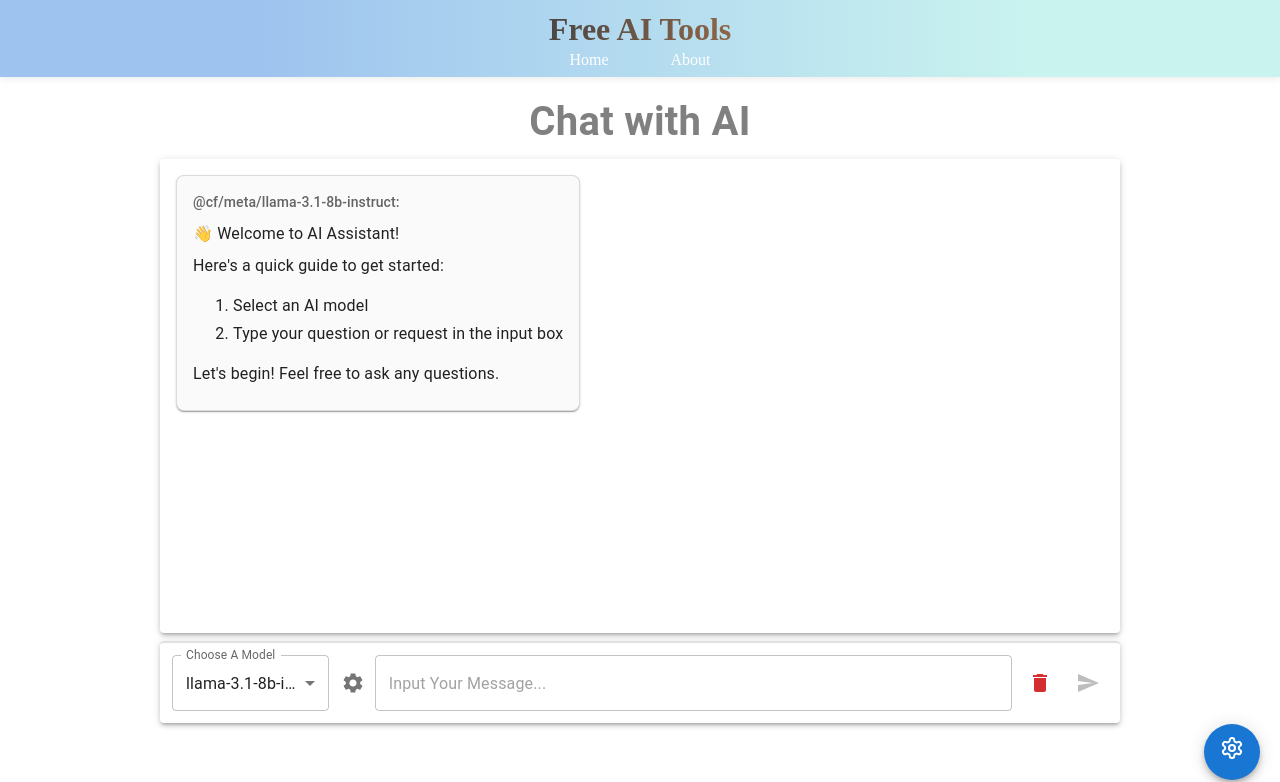
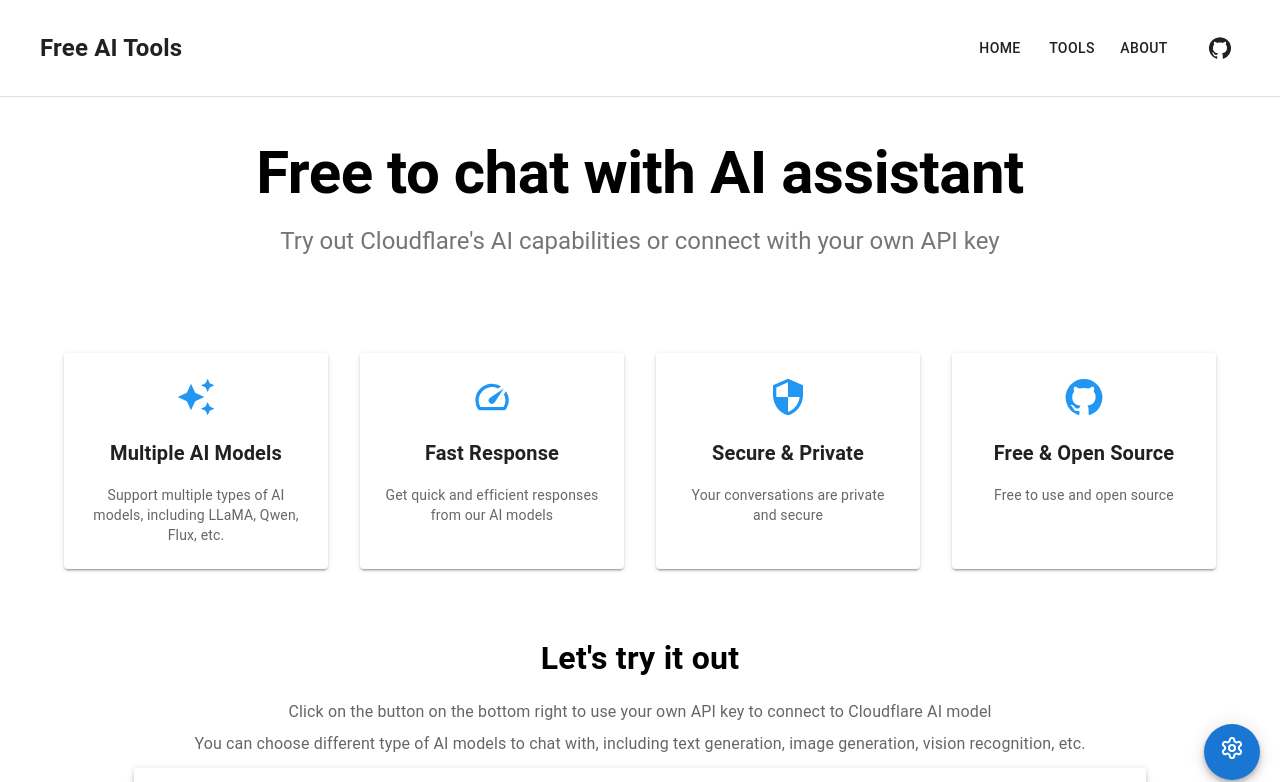
Before and after one commit to lixwen/next-freeaitools, a Next.js app: page / in a window 1280 px wide. Shown: the top 782 px of the page. Built offline with nearby package versions, Linux system fonts and the light colour scheme.

Commit message:
update style of home page

```diff
--- a/src/app/components/ChatInterface.js
+++ b/src/app/components/ChatInterface.js
@@ -45,10 +45,7 @@
       type: "text",
       content: `👋 Welcome to AI Assistant!
 
-Here's a quick guide to get started:
-1. Select an AI model
-2. Type your question or request in the input box
-
+I am a friendly AI assistant, ready to help you with any questions.\n
 Let's begin! Feel free to ask any questions.`,
     },
   ]);
@@ -584,8 +581,8 @@
       className="chat-interface"
       maxWidth="lg"
       sx={{
-        width: { xs: "100%", sm: "80%" },
-        height: { xs: "72vh", sm: "80vh" },
+        width: { xs: "100%", sm: "87%" },
+        height: { xs: "72vh", sm: "95vh" },
         marginTop: { xs: 0, sm: "-20px" }, // 移动端去掉顶部边距
         py: { xs: 0, sm: 2 }, // 移动端减小内边距
         display: "flex",
--- a/src/app/components/Footer.js
+++ b/src/app/components/Footer.js
@@ -1,7 +1,7 @@
 const Footer = () => {
   return (
     <footer>
-      <p>&copy; 2024 Free AI Tools</p>
+      <p>&copy; All rights reserved 2024</p>
     </footer>
   );
 };
--- a/src/app/components/Header.js
+++ b/src/app/components/Header.js
@@ -1,24 +1,142 @@
+"use client"
+
+import { AppBar, Toolbar, Typography, Button, Box, IconButton, Menu, MenuItem } from '@mui/material';
+import { useState } from 'react';
 import Link from 'next/link';
-import styles from './Header.module.css';
+import MenuIcon from '@mui/icons-material/Menu';
+import GitHubIcon from '@mui/icons-material/GitHub';
+import { useTheme } from '@mui/material/styles';
+import useMediaQuery from '@mui/material/useMediaQuery';
 
 const Header = () => {
+  const [anchorEl, setAnchorEl] = useState(null);
+  const theme = useTheme();
+  const isMobile = useMediaQuery(theme.breakpoints.down('sm'));
+
+  const handleMenu = (event) => {
+    setAnchorEl(event.currentTarget);
+  };
+
+  const handleClose = () => {
+    setAnchorEl(null);
+  };
+
+  const menuItems = [
+    { text: 'Home', href: '/' },
+    { text: 'Tools', href: '/pages/tools' },
+    { text: 'About', href: '/pages/about' },
+  ];
+
   return (
-    <header className={styles.header}>
-      <h1 className={styles.title}>Free AI Tools</h1>
-      <nav className={styles.nav}>
-        <ul className={styles.nav_list}>
-          <li>
-            <Link href="/" className={styles.nav_list_item}>Home</Link>
-          </li>
-          {/* <li>
-            <Link href="/pages/tools" className={styles.nav_list_item}>Models</Link>
-          </li> */}
-          <li>
-            <Link href="/pages/about" className={styles.nav_list_item}>About</Link>
-          </li>
-        </ul>
-      </nav>
-    </header>
+    <AppBar
+      position="static"
+      elevation={0}
+      sx={{
+        background: 'transparent',
+        borderBottom: '0.5px solid',
+        borderColor: 'divider',
+      }}
+    >
+      <Toolbar sx={{ justifyContent: 'space-between' }}>
+        {/* 左侧Logo */}
+        <Link href="/" style={{ textDecoration: 'none', color: 'inherit' }}>
+          <Typography
+            variant="h6"
+            sx={{
+              fontWeight: 700,
+              color: 'text.primary',
+              fontSize: { xs: '1.2rem', sm: '1.5rem' },
+            }}
+          >
+            Free AI Tools
+          </Typography>
+        </Link>
+
+        {/* 右侧导航 */}
+        <Box sx={{ display: 'flex', alignItems: 'center', gap: 1 }}>
+          {isMobile ? (
+            // 移动端菜单
+            <>
+              <IconButton
+                size="large"
+                edge="end"
+                aria-label="menu"
+                aria-controls="menu-appbar"
+                aria-haspopup="true"
+                onClick={handleMenu}
+                color="inherit"
+              >
+                <MenuIcon />
+              </IconButton>
+              <Menu
+                id="menu-appbar"
+                anchorEl={anchorEl}
+                anchorOrigin={{
+                  vertical: 'top',
+                  horizontal: 'right',
+                }}
+                keepMounted
+                transformOrigin={{
+                  vertical: 'top',
+                  horizontal: 'right',
+                }}
+                open={Boolean(anchorEl)}
+                onClose={handleClose}
+              >
+                {menuItems.map((item) => (
+                  <MenuItem
+                    key={item.text}
+                    onClick={handleClose}
+                    component={Link}
+                    href={item.href}
+                  >
+                    {item.text}
+                  </MenuItem>
+                ))}
+              </Menu>
+            </>
+          ) : (
+            // 桌面端导航
+            <>
+              {menuItems.map((item) => (
+                <Button
+                  key={item.text}
+                  component={Link}
+                  href={item.href}
+                  sx={{
+                    color: 'text.primary',
+                    '&:hover': {
+                      background: 'linear-gradient(45deg, #2196F3 30%, #21CBF3 90%)',
+                      WebkitBackgroundClip: 'text',
+                      WebkitTextFillColor: 'transparent',
+                    },
+                  }}
+                >
+                  {item.text}
+                </Button>
+              ))}
+            </>
+          )}
+
+          {/* GitHub 按钮 */}
+          <IconButton
+            component="a"
+            href="https://github.com/lixwen/next-freeaitools"
+            target="_blank"
+            rel="noopener noreferrer"
+            sx={{
+              color: 'text.primary',
+              ml: { xs: 0, sm: 2 },
+              '&:hover': {
+                color: '#2196F3',
+              },
+            }}
+          >
+            <GitHubIcon />
+          </IconButton>
+        </Box>
+      </Toolbar>
+    </AppBar>
   );
 };
 
--- a/src/app/components/Header.module.css
+++ /dev/null
@@ -1,102 +0,0 @@
-/* Header.module.css */
-.header {
-  display: flex;
-  flex-direction: column;
-  align-items: center;
-  padding: 0.5rem;
-  background: linear-gradient(90deg, #86b5ec 20%, #bcf0ec 80%);
-  box-shadow: 0 2px 8px rgba(0, 0, 0, 0.1);
-  /* position: sticky; */
-  top: 0;
-  z-index: 100;
-  width: 100%;
-  box-sizing: border-box;
-  margin: 0;
-  overflow-x: hidden;
-  opacity: 0.8;
-  backdrop-filter: blur(10px);
-}
-
-.title {
-  font-size: 2rem;
-  font-weight: bold;
-  background: linear-gradient(90deg, #1f1816, #723f19);
-  background-clip: text;
-  -webkit-background-clip: text;
-  -webkit-text-fill-color: transparent;
-  margin-bottom: 0.2rem;
-  margin-top: 0.2rem;
-}
-
-.nav {
-  display: flex;
-  align-items: center;
-  gap: 2rem;
-}
-
-.nav_list {
-  display: flex;
-  gap: 2rem;
-  list-style: none;
-  margin: 0;
-  padding: 0;
-}
-
-.nav_list_item {
-  color: #ffffff;
-  text-decoration: none;
-  font-size: 1rem;
-  font-weight: 500;
-  transition: color 0.3s ease;
-  position: relative;
-}
-
-.nav_list_item:hover {
-  color: #e0f7fa;
-}
-
-.nav_list_item::after {
-  content: '';
-  position: absolute;
-  width: 0;
-  height: 2px;
-  bottom: 0;
-  left: 0;
-  background-color: #e0f7fa;
-  transition: width 0.3s ease;
-}
-
-.nav_list_item:hover::after {
-  width: 100%;
-}
-
-/* Link */
-
-
-/* 媒体查询：平板设备 */
-@media screen and (max-width: 768px) {
-  .header {
-    padding: 0.5rem;
-  }
-
-  .nav_list {
-    gap: 1.5rem;
-  }
-}
-
-/* 媒体查询：手机设备 */
-@media screen and (max-width: 480px) {
-  .header {
-    padding: 0.4rem;
-    flex-direction: column;
-    gap: 1rem;
-  }
-
-  .nav_list {
-    gap: 1rem;
-  }
-
-  .nav_list_item {
-    font-size: 0.9rem;
-  }
-}
--- a/src/app/page.js
+++ b/src/app/page.js
@@ -3,33 +3,144 @@
 import React from "react";
 import ChatInterface from "./components/ChatInterface";
 import SettingsButton from "./components/SettingsButton";
-import { Typography, Box } from "@mui/material";
+import {
+  Box,
+  Container,
+  Grid,
+  Typography,
+  Card,
+  CardContent,
+} from "@mui/material";
+import AutoAwesomeIcon from "@mui/icons-material/AutoAwesome";
+import SpeedIcon from "@mui/icons-material/Speed";
+import SecurityIcon from "@mui/icons-material/Security";
+import GitHubIcon from "@mui/icons-material/GitHub";
+
+const FeatureCard = ({ icon, title, description }) => (
+  <Card
+    elevation={2}
+    sx={{
+      height: "100%",
+      transition: "transform 0.2s",
+      "&:hover": {
+        transform: "translateY(-5px)",
+      },
+    }}
+  >
+    <CardContent sx={{ textAlign: "center", p: 3 }}>
+      {icon}
+      <Typography variant="h6" sx={{ my: 2, fontWeight: 600 }}>
+        {title}
+      </Typography>
+      <Typography variant="body2" color="text.secondary">
+        {description}
+      </Typography>
+    </CardContent>
+  </Card>
+);
 
 const Home = () => {
   return (
+    <Box component="main">
+      {/* Hero Section */}
       <Box
-      component="main"
         sx={{
+          background: "white",
+          color: "black",
           textAlign: "center",
-        py: { xs: 2, sm: 2 }, // 上下padding
-        px: { xs: 0, sm: 0 }, // 左右padding
         }}
       >
+        <Container maxWidth="md">
           <Typography
-        variant="h4"
-        component="h1"
+            variant="h2"
             sx={{
-          fontWeight: { xs: 400, sm: 700 },
-          fontSize: { xs: "2rem", sm: "2.5rem" },
-          color: "gray",
-          WebkitBackgroundClip: "text",
-          mt: -2,
+              fontSize: { xs: "2rem", sm: "3rem", md: "3.75rem" },
+              fontWeight: 700,
               mb: 2,
             }}
           >
-        Chat with AI
+            Free to chat with AI assistant
           </Typography>
+          <Typography
+            variant="h5"
+            sx={{
+              fontSize: { xs: "1.2rem", sm: "1.5rem" },
+              mb: 4,
+              opacity: 0.9,
+              color: "text.secondary",
+            }}
+          >
+            Try out Cloudflare's AI capabilities or connect with your own API
+            key
+          </Typography>
+        </Container>
+      </Box>
+
+      {/* Features Section */}
+      <Container sx={{ py: { xs: 4, md: 8 } }}>
+        <Grid container spacing={4}>
+          <Grid item xs={12} sm={6} md={3}>
+            <FeatureCard
+              icon={<AutoAwesomeIcon sx={{ fontSize: 40, color: "#2196F3" }} />}
+              title="Multiple AI Models"
+              description="Support multiple types of AI models, including LLaMA, Qwen, Flux, etc."
+            />
+          </Grid>
+          <Grid item xs={12} sm={6} md={3}>
+            <FeatureCard
+              icon={<SpeedIcon sx={{ fontSize: 40, color: "#2196F3" }} />}
+              title="Fast Response"
+              description="Get quick and efficient responses from our AI models"
+            />
+          </Grid>
+          <Grid item xs={12} sm={6} md={3}>
+            <FeatureCard
+              icon={<SecurityIcon sx={{ fontSize: 40, color: "#2196F3" }} />}
+              title="Secure & Private"
+              description="Your conversations are private and secure"
+            />
+          </Grid>
+          <Grid item xs={12} sm={6} md={3}>
+            <FeatureCard
+              icon={<GitHubIcon sx={{ fontSize: 40, color: "#2196F3" }} />}
+              title="Free & Open Source"
+              description="Free to use and open source"
+            />
+          </Grid>
+        </Grid>
+      </Container>
+
+      <Container maxWidth="lg">
+        <Typography
+          variant="h6"
+          sx={{
+            fontSize: { xs: "2rem", sm: "2rem", md: "2rem" },
+            fontWeight: 700,
+            mb: 2,
+            textAlign: "center",
+          }}
+        >
+          Let's try it out
+        </Typography>
+        <Typography
+          variant="body1"
+          sx={{ textAlign: "center", mb: 1, color: "text.secondary" }}
+        >
+          Click on the button on the bottom right to use your own
+          API key to connect to Cloudflare AI model
+        </Typography>
+        <Typography
+          variant="body1"
+          sx={{ textAlign: "center", mb: 2, color: "text.secondary" }}
+        >
+          You can choose different type of AI models to chat with, including
+          text generation, image generation, vision recognition, etc.
+        </Typography>
+      </Container>
+
+      {/* Chat Interface */}
       <ChatInterface />
+
       <SettingsButton />
     </Box>
   );
```
Also changed, not shown: src/app/pages/about/page.js (+10 -14 lines), src/app/pages/tools/page.js (+3 -37 lines). Lines whose indentation alone changed are shown as unchanged.
